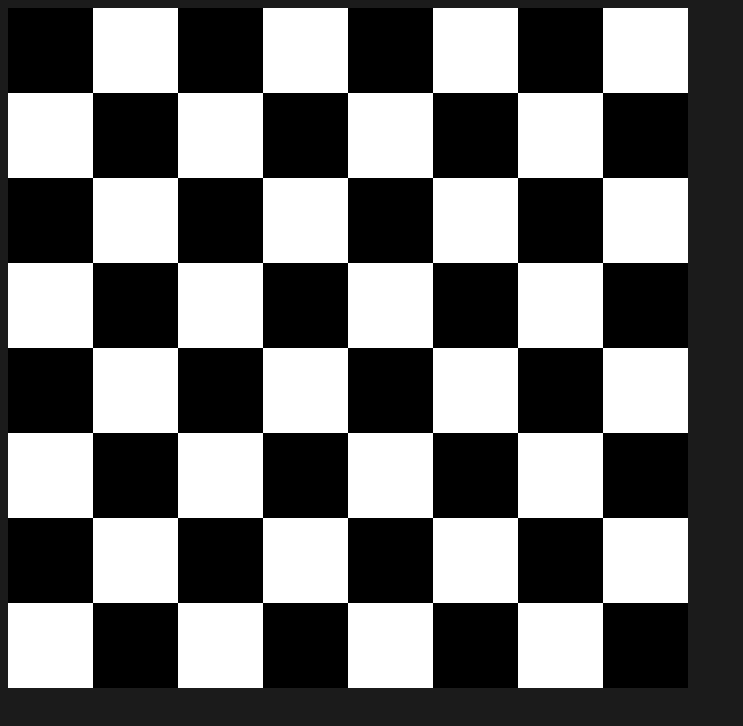
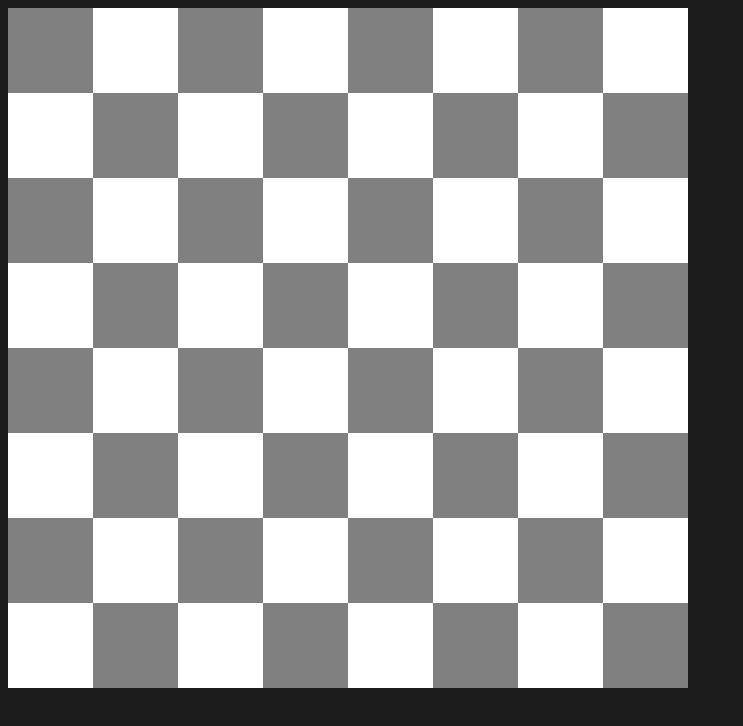
Before and after one commit to mohamedsaleh1984/n-queen-react, a React (Create React App) app in the folder n-queen-problem/: page / in a window 1280 px wide. Shown: the top 726 px of the page, without its empty margins (0-743 px from the left). Built offline with nearby package versions, Linux system fonts and the light colour scheme.

Commit message:
Set Gray BG for Cells

```diff
--- a/n-queen-problem/src/components/Board.js
+++ b/n-queen-problem/src/components/Board.js
@@ -10,9 +10,9 @@ export default function Board() {
     .map((row) => new Array(BOARD_SIZE).fill(false));
 
   function getColor(rowIndex, columnIndex) {
-    if (rowIndex == 0 && columnIndex == 0) return "black";
+    if (rowIndex == 0 && columnIndex == 0) return "gray";
     let result = rowIndex + columnIndex;
-    let color = result % 2 ? "white" : "black";
+    let color = result % 2 ? "white" : "gray";
     return color;
   }
 
--- a/n-queen-problem/src/components/GridCell.js
+++ b/n-queen-problem/src/components/GridCell.js
@@ -10,10 +10,9 @@ export default function GridCell(props) {
   const [occupied, setOccupied] = useState(false);
 
   const onCellClick = () => {
-    console.log();
     setOccupied(!occupied);
-    console.log(occupied);
   };
+
   useEffect(() => {}, [occupied]);
 
   return (
```
